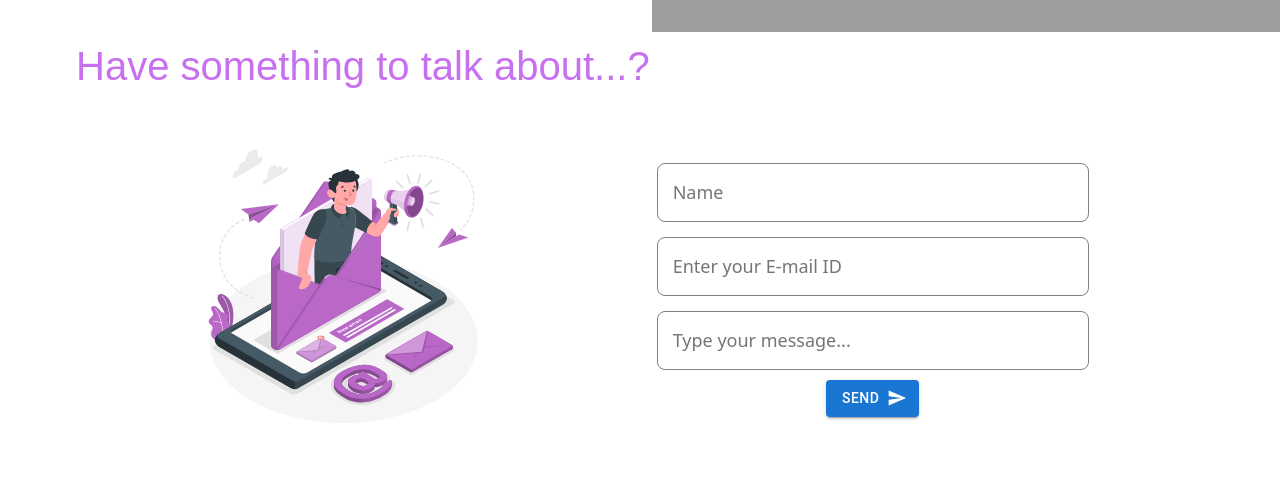
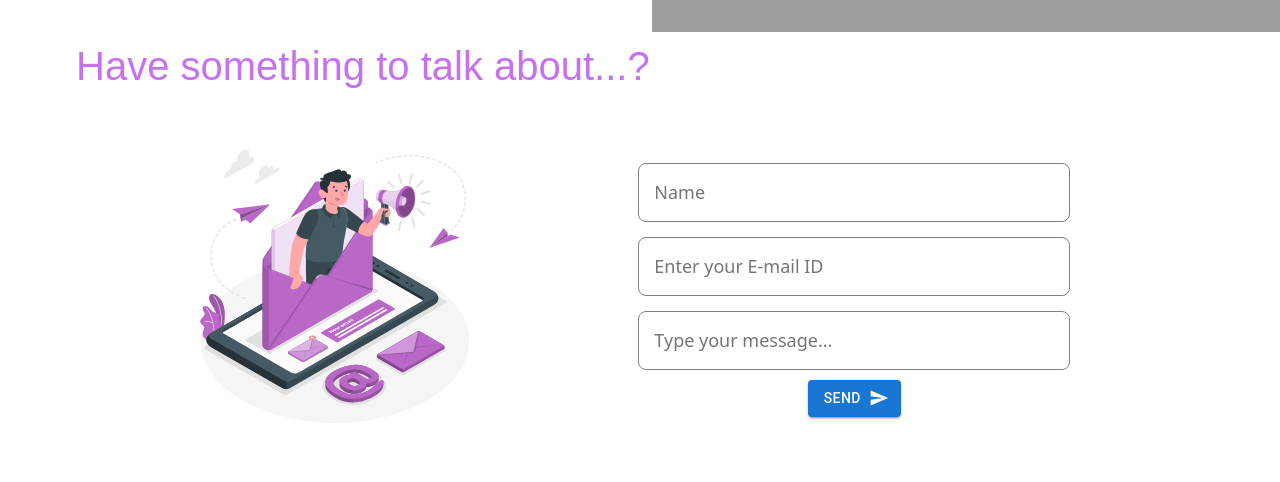
Before and after one commit to sauravmishra1710/Saurav.Hello.World, a React (Create React App) app: page /contact in a window 1280 px wide. Shown: the part 820-1302 px from the top of the page. Built offline with nearby package versions, Linux system fonts and the light colour scheme; grey boxes are pictures that could not be loaded; the HTML template or start-up script is replaced by a standard one; a web font is replaced by a local one.

Commit message:
Update email Image height for width issue in mobile

```diff
--- a/src/components/contact/Contact.js
+++ b/src/components/contact/Contact.js
@@ -331,7 +331,7 @@ function Contact() {
               <div id="emailImg">
                 <Bounce left>
                   <div>
-                    <img src={emailImg} alt="" height={300} width={400} />
+                    <img src={emailImg} alt="" height={300} width={345} />
                   </div>
                 </Bounce>
               </div>
```
